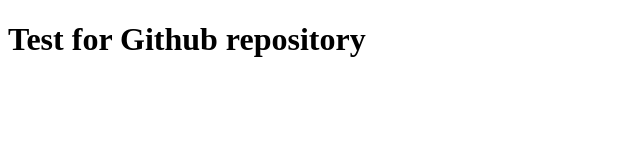
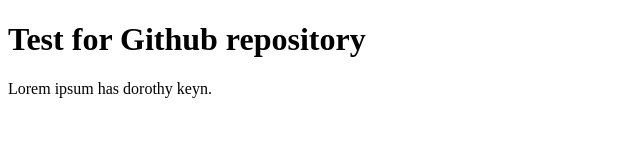
Before and after one commit to ahmedusuf/test, a plain HTML site: page index.html in a window 1280 px wide. Shown: the whole page, without its empty margins (0-640 px from the left). Drawn offline with Linux system fonts and the light colour scheme.

Commit message:
Update index.html

```diff
--- a/index.html
+++ b/index.html
@@ -8,5 +8,6 @@
 </head>
 <body>
     <h1>Test for Github repository</h1>
+    <p>Lorem ipsum has dorothy keyn.</p>
 </body>
 </html>
```
